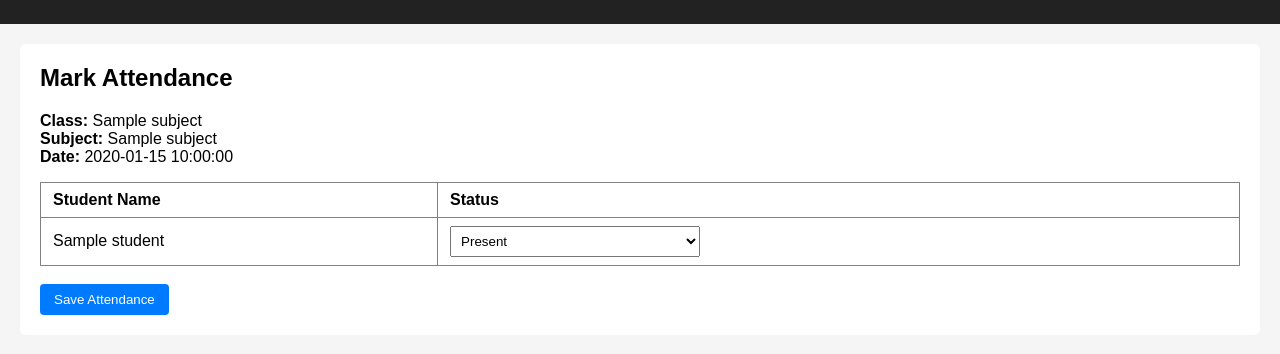
After one commit to himansi-choudhary/AI_College_ERP, a Flask app: template templates/teacher/mark_attendance.html in a window 1280 px wide. The commit adds this page. Shown: the top 354 px of the page. Run offline with Flask 3, Linux system fonts and the light colour scheme; the template is opened without the code that fills it: most values are stand-ins (such as "Sample title", 1, 10 or a date in 2020).

Commit message:
attendance added

```diff
--- a/app.py
+++ b/app.py
@@ -1,4 +1,5 @@
 import os
+from datetime import date
 from flask import Flask, render_template, request, redirect, session, flash
 import mysql.connector
 from werkzeug.security import check_password_hash, generate_password_hash
@@ -456,6 +457,77 @@ def teacher_my_students():
 
     return render_template('teacher/my_students.html', students=students)
 
+# ---------------- TEACHER: MARK ATTENDANCE ----------------
+@app.route('/teacher/attendance', methods=['GET', 'POST'])
+def mark_attendance():
+    guard = login_required('teacher')
+    if guard:
+        return guard
+
+    teacher_id = session.get('user_id')
+    today = date.today()
+
+    conn = get_db_connection()
+
+    # Use a dictionary cursor for fetching mapping
+    cursor = conn.cursor(dictionary=True)
+    cursor.execute("""
+        SELECT ts.subject_id, ts.class_id, s.subject_name, c.class_name
+        FROM teacher_subjects ts
+        JOIN subjects s ON ts.subject_id = s.id
+        JOIN classes c ON ts.class_id = c.id
+        WHERE ts.teacher_id = %s
+    """, (teacher_id,))
+    mapping = cursor.fetchall()
+    cursor.close()
+
+    if not mapping:
+        conn.close()
+        flash("No subject assigned", "error")
+        return redirect('/teacher/dashboard')
+
+    mapping = mapping[0]
+
+    # Use a **new cursor** for fetching students
+    student_cursor = conn.cursor(dictionary=True)
+    student_cursor.execute("""
+        SELECT u.id, u.name
+        FROM student_classes sc
+        JOIN users u ON sc.student_id = u.id
+        WHERE sc.class_id = %s
+    """, (mapping['class_id'],))
+    students = student_cursor.fetchall()
+    student_cursor.close()
+
+    if request.method == 'POST':
+        # Separate cursor for inserting attendance
+        insert_cursor = conn.cursor()
+        for student in students:
+            status = request.form.get(f"status_{student['id']}")
+            if status not in ['Present', 'Absent']:
+                continue
+            insert_cursor.execute("""
+                INSERT INTO attendance (student_id, subject_id, date, status)
+                VALUES (%s, %s, %s, %s)
+                ON DUPLICATE KEY UPDATE status=%s
+            """, (student['id'], mapping['subject_id'], today, status, status))
+
+        conn.commit()
+        insert_cursor.close()
+        conn.close()
+        flash("Attendance saved successfully", "success")
+        return redirect('/teacher/attendance')
+
+    # GET request: render attendance form
+    conn.close()
+    return render_template(
+        'teacher/mark_attendance.html',
+        students=students,
+        subject=mapping,
+        today=today
+    )
+
+
 # ---------------- Logout Route ----------------
 @app.route('/logout')
 def logout():
--- /dev/null
+++ b/sql/08_attendance.sql
@@ -0,0 +1,10 @@
+CREATE TABLE attendance (
+    id INT AUTO_INCREMENT PRIMARY KEY,
+    student_id INT NOT NULL,
+    subject_id INT NOT NULL,
+    date DATE NOT NULL,
+    status ENUM('Present','Absent') NOT NULL,
+    UNIQUE(student_id, subject_id, date),
+    FOREIGN KEY (student_id) REFERENCES users(id),
+    FOREIGN KEY (subject_id) REFERENCES subjects(id)
+);
--- a/templates/base.html
+++ b/templates/base.html
@@ -22,9 +22,11 @@
         <a href="/admin/assign-student">Assign Student</a>
 
 
+
       {% elif session.get('role') == 'teacher' %}
         <a href="/teacher/dashboard">Dashboard</a>
         <a href="/teacher/my-students">My Students</a>
+        <a href="/teacher/attendance">Mark Attendance</a>
 
       {% elif session.get('role') == 'student' %}
         <a href="/student/dashboard">Dashboard</a>
--- /dev/null
+++ b/templates/teacher/mark_attendance.html
@@ -0,0 +1,36 @@
+{% extends 'base.html' %}
+{% block content %}
+
+<h2>Mark Attendance</h2>
+
+<p>
+  <strong>Class:</strong> {{ subject.class_name }} <br>
+  <strong>Subject:</strong> {{ subject.subject_name }} <br>
+  <strong>Date:</strong> {{ today }}
+</p>
+
+<form method="POST">
+<table border="1" cellpadding="8">
+    <tr>
+        <th>Student Name</th>
+        <th>Status</th>
+    </tr>
+
+    {% for s in students %}
+    <tr>
+        <td>{{ s.name }}</td>
+        <td>
+            <select name="status_{{ s.id }}">
+                <option value="Present">Present</option>
+                <option value="Absent">Absent</option>
+            </select>
+        </td>
+    </tr>
+    {% endfor %}
+</table>
+
+<br>
+<button type="submit">Save Attendance</button>
+</form>
+
+{% endblock %}
```
